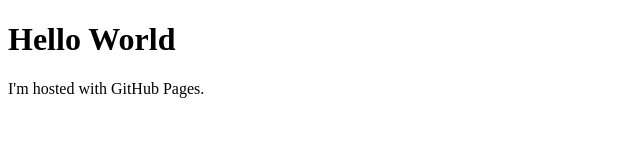
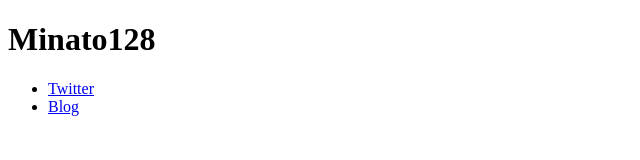
Before and after one commit to minato128/minato128.github.io, a plain HTML site: page index.html in a window 1280 px wide. Shown: the whole page, without its empty margins (0-640 px from the left). Drawn offline with Linux system fonts and the light colour scheme.

Commit message:
ブログのリンクを追加

```diff
--- a/index.html
+++ b/index.html
@@ -1,7 +1,10 @@
 <!DOCTYPE html>
 <html>
 <body>
-<h1>Hello World</h1>
-<p>I'm hosted with GitHub Pages.</p>
+<h1>Minato128</h1>
+<ul>
+  <li><a href="https://twitter.com/Minato128">Twitter</a></li>
+  <li><a href="http://minato128.hateblo.jp/">Blog</a></li>
+</ul>
 </body>
 </html>
```
